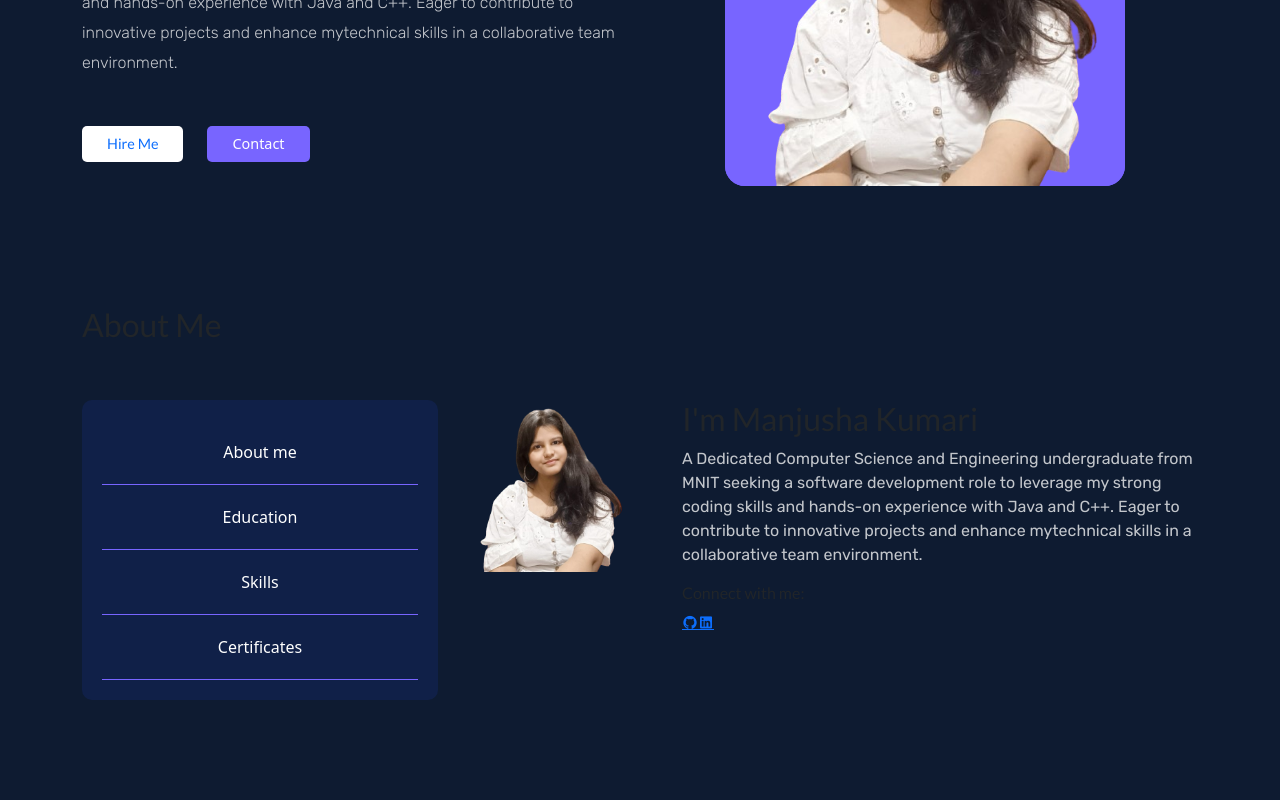
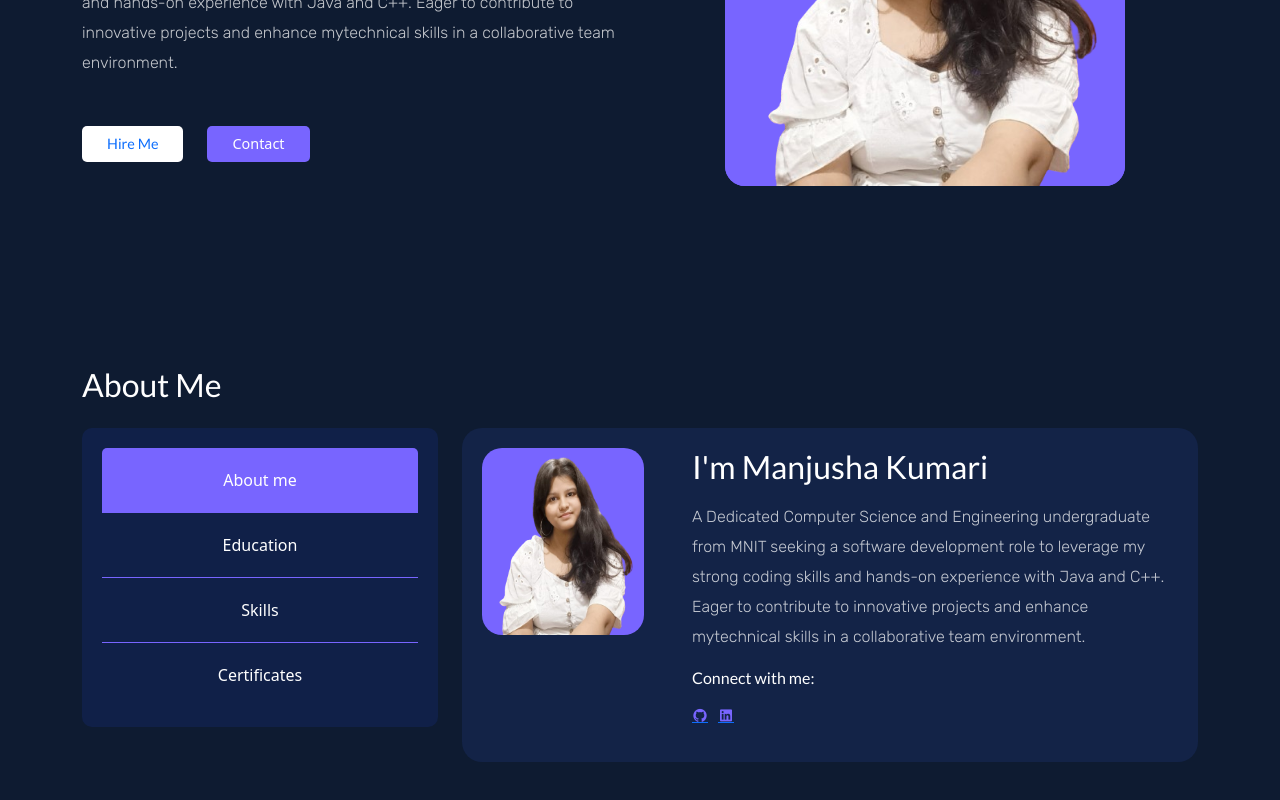
Before and after one commit to Manjusha-Kumari/Portfolio, a React (Create React App) app: page / in a window 1280 px wide. Shown: the part 364-1164 px from the top of the page. Before the commit the page ends 1124 px from the top, so only its background shows below. Built offline with nearby package versions, Linux system fonts and the light colour scheme.

Commit message:
about completed

```diff
--- a/src/App.css
+++ b/src/App.css
@@ -56,5 +56,17 @@ h1,h2,h3,h4,h5,h6{
 }
 
 section, footer{
-  padding: 60px 0px;
+  padding: 90px 0px;
 }
+
+
+/*================================custom scroll bar====================================================*/
+::-webkit-scrollbar{
+  width: 10px;
+  background: #c1ceff;
+}
+
+::-webkit-scrollbar-thumb{
+  border-radius: 2em;
+  background: #282f4e;
+}
--- a/src/components/about/About.jsx
+++ b/src/components/about/About.jsx
@@ -1,25 +1,32 @@
-import React from 'react'
+import React, {useState} from 'react'
 import './about.css'
 
 import { Container, Row, Col } from 'reactstrap'
 import Aboutimg from '../../assets/my-image.png';
+import Education from './Education';
+import Skills from './Skills';
+import Certificates from './Certificates';
 
 const About = () => {
+    const [aboutFilter, setAboutFilter] = useState('ABOUT')
+
     return <section>
         <Container>
             <Row>
-            <Col lg='12' className='mb-5'><h2>About Me</h2></Col>
+                <Col lg='12' className='about__title mb-3'><h2>About Me</h2></Col>
                 <Col lg='4' md='3'>
                     <div className="about__btns d-flex flex-column align-items-center">
-                    <button className="about__btn">About me</button>
-                    <button className="about__btn">Education</button>
-                    <button className="about__btn">Skills</button>
-                    <button className="about__btn">Certificates</button>
+                        <button className={`about__btn ${aboutFilter === 'ABOUT' ? 'about__btn-active' : ''}`} onClick={() => setAboutFilter('ABOUT')}>About me</button>
+                        <button className={`about__btn ${aboutFilter === 'EDUCATION' ? 'about__btn-active' : ''}`} onClick={() => setAboutFilter('EDUCATION')}>Education</button>
+                        <button className={`about__btn ${aboutFilter === 'SKILLS' ? 'about__btn-active' : ''}`} onClick={() => setAboutFilter('SKILLS')}>Skills</button>
+                        <button className={`about__btn ${aboutFilter === 'CERTIFICATES' ? 'about__btn-active' : ''}`} onClick={() => setAboutFilter('CERTIFICATES')}>Certificates</button>
                     </div>
                 </Col>
 
                 <Col lg='8' md='9'>
-                <div className="about__container__wrapper d-flex gap-5">
+                    {
+                        aboutFilter === 'ABOUT' &&
+                        <div className="about__content__wrapper d-flex gap-5">
                             <div className="about__img w-25">
                                 <img src={Aboutimg} alt="" className='about-image w-100'/>
                             </div>
@@ -32,7 +39,7 @@ const About = () => {
                                 mytechnical skills in a collaborative team environment.</p>
 
                                 <div className="social__links">
-                            <h6>Connect with me:</h6>
+                                    <h6 className='mb-3'>Connect with me:</h6>
                                         <span>
                                             <a href="#"><i class="ri-github-fill"></i></a>
                                             <a href="#"><i class="ri-linkedin-box-fill"></i></a>
@@ -40,6 +47,16 @@ const About = () => {
                                 </div>
                             </div>
                         </div>
+                    }
+                    {
+                        aboutFilter === 'EDUCATION' && <Education/>
+                    }
+                    {
+                        aboutFilter === 'SKILLS' && <Skills/>
+                    }
+                    {
+                        aboutFilter === 'CERTIFICATES' && <Certificates/>
+                    }
                 </Col>
             </Row>
         </Container>
--- /dev/null
+++ b/src/components/about/Certificates.jsx
@@ -0,0 +1,41 @@
+import React from 'react'
+import './certificates.css'
+
+const Certificates__achived = [
+    {
+        year: '2024',
+        title: 'Airtel SheCodes Finalist',
+        text: 'Lorem ipsum dolor sit amet consectetur adipisicing elit.'
+    },
+    {
+        year: '2024',
+        title: 'Airtel SheCodes Finalist',
+        text: 'Lorem ipsum dolor sit amet consectetur adipisicing elit.'
+    }
+]
+
+const Certificates = () => {
+    return <div className="certificate__container d-flex align-items-center flex-wrap justify-content-between">
+        {Certificates__achived.map((item, index) => (
+            <div className="certificate__item">
+                <CertificateItem
+                    key={index}
+                    year={item.year}
+                    title={item.title}
+                    text={item.text}
+                />
+            </div>
+        ))}
+    </div>
+}
+
+const CertificateItem = ({year, title, text}) => {
+    return <div className="single__certificate">
+        <div className="certificate__year">{year}</div>
+            <h6 className='certificate__title'>{title} - {" "}
+                <span>{text}</span>
+            </h6>
+    </div>
+}
+
+export default Certificates
--- /dev/null
+++ b/src/components/about/Education.jsx
@@ -0,0 +1,38 @@
+import React from 'react'
+import './education.css'
+
+const Education = () => {
+    return <table className='table'>
+        <thead>
+            <th>Degree</th>
+            <th>Major</th>
+            <th>Institute</th>
+            <th>Year</th>
+        </thead>
+
+        <tbody>
+            <tr>
+                <td>B.Tech</td>
+                <td>Computer Science and Engineering</td>
+                <td>Malaviya National Institute of Technology, Jaipur</td>
+                <td>2021-2025</td>
+            </tr>
+
+            <tr>
+                <td>12th</td>
+                <td>PCM</td>
+                <td>Macro Vision Academy, Burhanpur</td>
+                <td>2020-2021</td>
+            </tr>
+
+            <tr>
+                <td>10th</td>
+                <td>---</td>
+                <td>Maharashi Vidya Mandir, Bhandara</td>
+                <td>2018-2019</td>
+            </tr>
+        </tbody>
+    </table>
+}
+
+export default Education
--- /dev/null
+++ b/src/components/about/Skills.jsx
@@ -0,0 +1,87 @@
+import React from 'react'
+import './skills.css'
+
+const frontendSkills = [
+    {
+        title: 'Javascript',
+        percentage: '85%'
+    },
+    {
+        title: 'HTML',
+        percentage: '95%'
+    },
+    {
+        title: 'CSS',
+        percentage: '85%'
+    },
+    {
+        title: 'React Js',
+        percentage: '90%'
+    },
+    {
+        title: 'Redux',
+        percentage: '70%'
+    }
+]
+
+const backendSkills = [
+    {
+        title: 'Node Js',
+        percentage: '85%'
+    },
+    {
+        title: 'Express.js',
+        percentage: '90%'
+    },
+    {
+        title: 'MongoDB',
+        percentage: '85%'
+    },
+    {
+        title: 'AWS',
+        percentage: '70%'
+    }
+]
+
+const Skills = () => {
+    return <div className="skills__wrapper d-flex gap-5">
+        <div className="frontend__skills w-50">
+            {
+                frontendSkills.map((item, index) => (
+                    <SkillItem
+                    key={index}
+                    title={item.title}
+                    percentage={item.percentage}/>
+                ))
+            }
+        </div>
+
+        <div className="backend__skills w-50">
+            {
+                backendSkills.map((item, index) => (
+                    <SkillItem
+                    key={index}
+                    title={item.title}
+                    percentage={item.percentage}/>
+                ))
+            }
+        </div>
+    </div>
+};
+
+const SkillItem = ({title, percentage}) => {
+    return <div className="skill__data mb-3">
+        <div className="skill__title d-flex align-items-center justify-content-between">
+            <h6>{title}</h6>
+            <span>{percentage}</span>
+        </div>
+
+        <div className="skill__bar">
+            <span className="skill__bar-percentage" style={{width: `${percentage}`}}>
+
+            </span>
+        </div>
+    </div>
+};
+
+export default Skills
--- a/src/components/about/about.css
+++ b/src/components/about/about.css
@@ -12,4 +12,66 @@
     color: #fff;
     background: transparent;
     border-bottom: 1px solid #7865ff;
+    border-radius: 5px 5px 0px 0px;
 }
+
+.about__btn-active{
+    background: #7865ff;
+}
+
+.about__btn:last-child{
+    border-bottom: 0;
+    border-radius: 0px 0px 5px 5px;
+}
+
+.about__content__wrapper{
+    background: #132347;
+    padding: 20px;
+    border-radius: 20px;
+}
+
+.about__content {
+    margin-bottom: 15px;
+}
+
+.about__content h2{
+    margin-bottom: 15px;
+    color: #fff;
+}
+
+.about__content p{
+    line-height: 30px;
+    font-weight: 300;
+}
+
+.about__title{
+    color: #fff;
+    line-height: 50px;
+    font-weight: 700;
+}
+
+.social__links span a i{
+    color: #7865ff;
+}
+
+.about-image{
+    background: #7865ff;
+    border-radius: 20px;
+    height: 187px;
+}
+
+.social__links span{
+    margin-top: 10px;
+    margin-right: 15px;
+    display: flex;
+    gap: 10px;
+}
+
+.ri-github-fill,.ri-linkedin-box-fill {
+    width: 100px;
+    height: 100px;
+}
+
+.social__links h6{
+    color: #fff;
+}
--- /dev/null
+++ b/src/components/about/certificates.css
@@ -0,0 +1,27 @@
+.certificate__container{
+    padding: 20px;
+}
+
+.single__certificate{
+    background: #132347;
+    padding: 10px;
+    border-radius: 10px;
+    border-bottom: 1px solid #7865ff;
+}
+
+.certificate__title{
+    font-weight: 300;
+    color: #fff;
+    opacity: 70% !important;
+    font-size: 0.8rem;
+}
+
+.certificate__year{
+    color: #fff;
+    margin-bottom: 15px;
+}
+
+.certificate__item{
+    width: 47%;
+    margin-bottom: 15px;
+}
--- /dev/null
+++ b/src/components/about/education.css
@@ -0,0 +1,31 @@
+.table {
+    border: 1px solid #132347;
+    border-collapse: collapse;
+    border-radius: 5px;
+    width: 100%;
+}
+
+th, td {
+    padding: 1.3rem 1rem !important;
+    font-size: 1rem;
+}
+
+thead {
+    background: #7865ff;
+    color: #fff;
+}
+
+tbody {
+    background: #102048;
+    height: 200px;
+}
+
+td {
+    font-size: 0.9rem;
+    color: #fff;
+    font-weight: 400;
+}
+
+.table tbody tr {
+    background: #102048;
+}
--- /dev/null
+++ b/src/components/about/skills.css
@@ -0,0 +1,32 @@
+.skills__wrapper{
+    background: #132347;
+    padding: 20px;
+    border-radius: 10px;
+}
+
+.skill__bar{
+    height: 5px;
+    width: 100%;
+    position: relative;
+    background: #c1ceff;
+    border-radius: 50px;
+    z-index: 999;
+}
+
+.skill__bar-percentage{
+    background: #7865ff;
+    height: 5px;
+    position: absolute;
+    z-index: 1000;
+    top: 0;
+    left: 0;
+    border-radius: 50px;
+}
+
+.skill__title span{
+    color: #fff;
+}
+
+.skill__title h6{
+    color: #fff;
+}
--- a/src/components/headers/Header.jsx
+++ b/src/components/headers/Header.jsx
@@ -1,4 +1,4 @@
-import React from 'react'
+import React, {useRef, useEffect} from 'react'
 import {Container} from 'reactstrap'
 import './header.css'
 
@@ -30,6 +30,12 @@ const navLinks = [
 ]
 
 export const Header = () => {
+    const headerRef = useRef(null);
+
+    useEffect(() => {
+
+    }, [])
+
     return <header className="header">
         <Container>
             <div className="navigation d-flex align-items-center justify-content-between">
```
Lines whose indentation alone changed are shown as unchanged.
